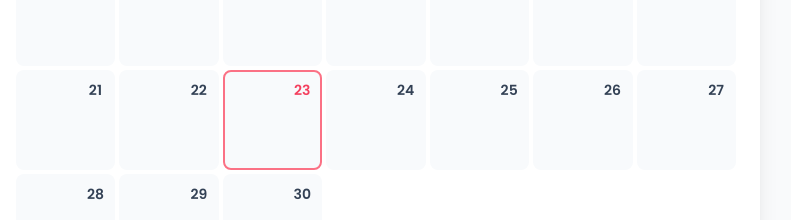
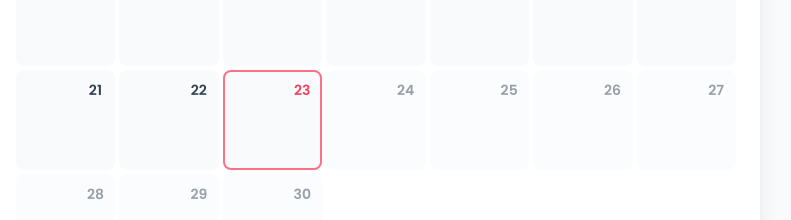
Before and after one commit to moisesgodinho/gestahub, a Next.js app: page /diario-de-sintomas in a window 1280 px wide. Shown: the part 580-800 px from the top of the page, without its empty margins (264-1055 px from the left). Built offline with nearby package versions, Linux system fonts and the light colour scheme; no server answers.

Commit message:
melhorias no calendario do diario

```diff
--- a/src/components/JournalCalendar.js
+++ b/src/components/JournalCalendar.js
@@ -125,14 +125,15 @@ export default function JournalCalendar({
     const entry = entriesMap.get(dateString);
     const mood = entry ? moodOptions.find((m) => m.value === entry.mood) : null;
     const isToday = dateString === todayString;
+    const isFutureDate = dateString > todayString;
 
     calendarDays.push(
       <div
         key={day}
-        onClick={() => (entry ? onEditEntry(entry) : onDateSelect(dateString))}
-        className={`p-1 text-center rounded-lg transition-colors cursor-pointer flex flex-col aspect-square relative bg-slate-50 dark:bg-slate-700/50 hover:bg-slate-200 dark:hover:bg-slate-700 border-2 ${
+        onClick={!isFutureDate ? () => (entry ? onEditEntry(entry) : onDateSelect(dateString)) : undefined}
+        className={`p-1 text-center rounded-lg transition-colors flex flex-col aspect-square relative bg-slate-50 dark:bg-slate-700/50 border-2 ${
           isToday ? "border-rose-400" : "border-transparent"
-        }`}
+        } ${isFutureDate ? "opacity-50 cursor-not-allowed" : "cursor-pointer hover:bg-slate-200 dark:hover:bg-slate-700"}`}
       >
         <span
           className={`w-7 h-7 flex items-center justify-center rounded-full text-sm self-end font-semibold ${
```
